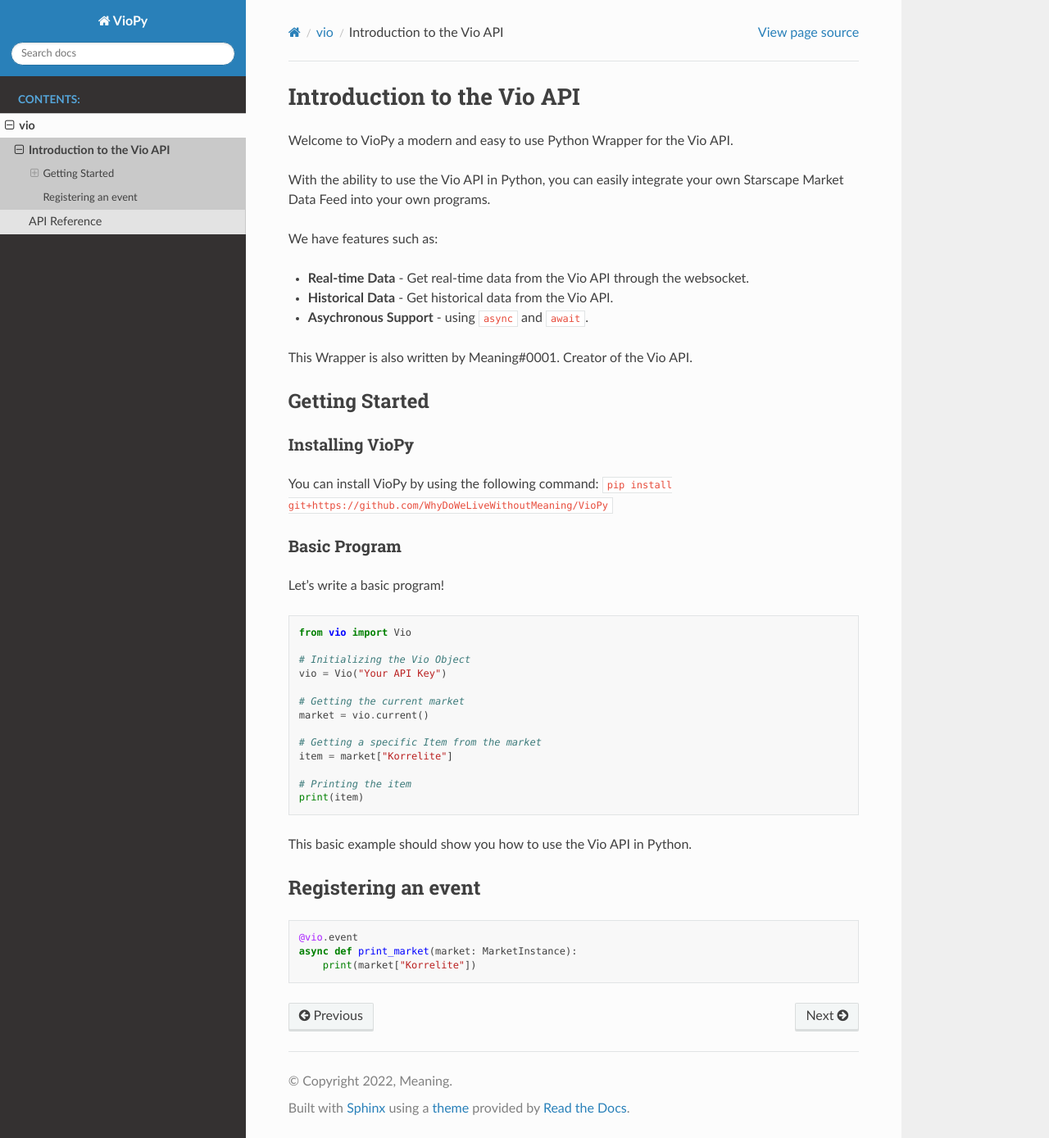
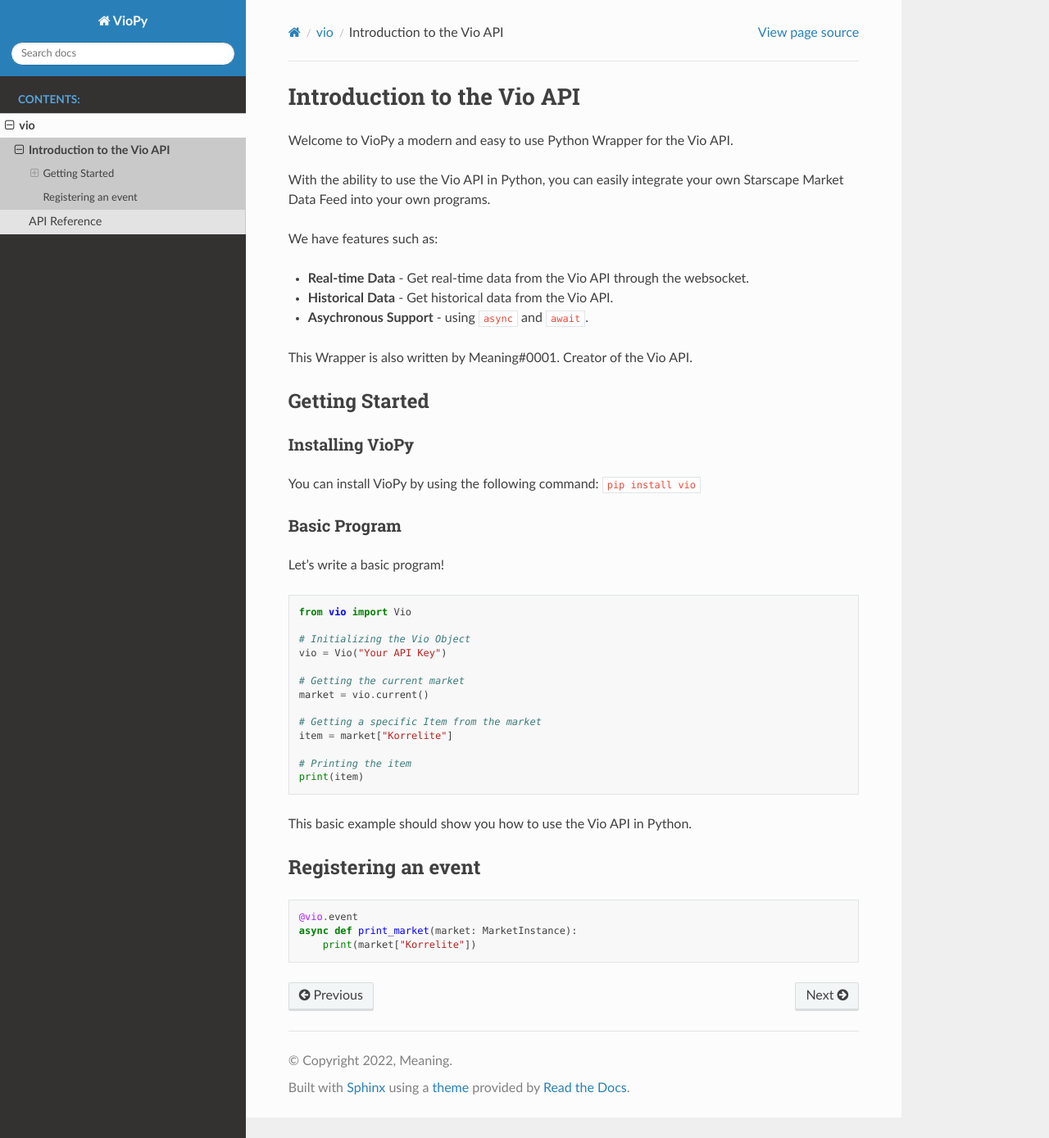
Before and after one commit to WhyDoWeLiveWithoutMeaning/VioPy, a Sphinx documentation site: the page built from docs/intro.rst, in a window 1280 px wide and 1389 px high. Shown: the whole window at 82% size. Built offline with Sphinx 7.4.7 and the Read the Docs theme 2.0.0, drawn with Linux system fonts in a browser that asks for light colours.

Commit message:
Change the pip install

```diff
--- a/docs/intro.rst
+++ b/docs/intro.rst
@@ -24,7 +24,7 @@
 ~~~~~~~~~~~~~~~~~
 
 You can install VioPy by using the following command:
-``pip install git+https://github.com/WhyDoWeLiveWithoutMeaning/VioPy``
+``pip install vio``
 
 Basic Program
 ~~~~~~~~~~~~~~
```
